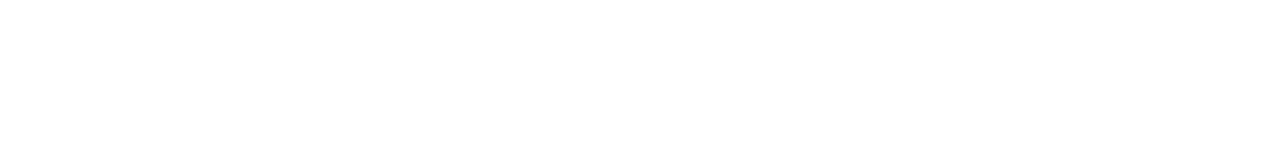
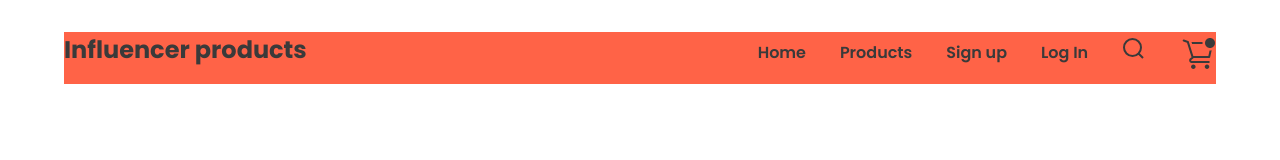
Before and after one commit to saikathassan23/Influencer-Gear, a plain HTML site: page index.html in a window 1280 px wide. Drawn offline with Linux system fonts and the light colour scheme.

Commit message:
nav done

```diff
--- a/index.html
+++ b/index.html
@@ -1,12 +1,58 @@
 <!DOCTYPE html>
 <html lang="en">
+
 <head>
     <meta charset="UTF-8">
     <meta name="viewport" content="width=device-width, initial-scale=1.0">
     <title>Influencer Gear</title>
+    <script src="https://kit.fontawesome.com/ebba72afab.js" crossorigin="anonymous"></script>
     <link rel="stylesheet" href="style.css">
 </head>
+
 <body>
+    <header>
+        <nav>
+            <h4>Influencer products</h4>
+            <div class="items">
+                <ul>
+                    <li><a href="">Home</a></li>
+                    <li><a href="">Products</a></li>
+                    <li><a href="">Sign up</a></li>
+                    <li><a href="">Log In</a></li>
+                    <li><a href=""><svg xmlns="http://www.w3.org/2000/svg" width="24" height="24"
+                        viewBox="0 0 24 24" fill="none">
+                        <path
+                            d="M21 21L16.514 16.506L21 21ZM19 10.5C19 12.7543 18.1045 14.9163 16.5104 16.5104C14.9163 18.1045 12.7543 19 10.5 19C8.24566 19 6.08365 18.1045 4.48959 16.5104C2.89553 14.9163 2 12.7543 2 10.5C2 8.24566 2.89553 6.08365 4.48959 4.48959C6.08365 2.89553 8.24566 2 10.5 2C12.7543 2 14.9163 2.89553 16.5104 4.48959C18.1045 6.08365 19 8.24566 19 10.5V10.5Z"
+                            stroke="#3A3A3A" stroke-width="2" stroke-linecap="round" />
+                    </svg></a></li>
+                    <li><a href=""><svg xmlns="http://www.w3.org/2000/svg" width="36" height="36" viewBox="0 0 36 36"
+                        fill="none">
+                        <path
+                            d="M13.3301 32C14.5727 32 15.5801 30.9926 15.5801 29.75C15.5801 28.5074 14.5727 27.5 13.3301 27.5C12.0874 27.5 11.0801 28.5074 11.0801 29.75C11.0801 30.9926 12.0874 32 13.3301 32Z"
+                            fill="#3A3A3A" />
+                        <path
+                            d="M27 32C28.2426 32 29.25 30.9926 29.25 29.75C29.25 28.5074 28.2426 27.5 27 27.5C25.7574 27.5 24.75 28.5074 24.75 29.75C24.75 30.9926 25.7574 32 27 32Z"
+                            fill="#3A3A3A" />
+                        <path
+                            d="M22.5702 7C22.5247 6.66859 22.5013 6.33452 22.5002 6C22.5013 5.66548 22.5247 5.33141 22.5702 5H11.4902L12.1402 7H22.5702Z"
+                            fill="#3A3A3A" />
+                        <path
+                            d="M30 13.5H29.58L28.33 19H13.33L8.75999 4.52999C8.71056 4.37645 8.62472 4.23714 8.50979 4.12396C8.39487 4.01077 8.25427 3.92707 8.09999 3.87999L3.99999 2.61999C3.87392 2.58125 3.74145 2.56772 3.61016 2.58017C3.47886 2.59262 3.3513 2.63082 3.23476 2.69257C2.9994 2.81728 2.82323 3.03038 2.74499 3.28499C2.66675 3.53959 2.69286 3.81486 2.81757 4.05021C2.94228 4.28557 3.15538 4.46175 3.40999 4.53999L6.99999 5.63999L11.59 20.14L9.94999 21.48L9.81999 21.61C9.41432 22.0775 9.18439 22.6718 9.16979 23.2906C9.15518 23.9094 9.35683 24.5139 9.73999 25C10.0125 25.3314 10.3589 25.5945 10.7513 25.7682C11.1438 25.9418 11.5714 26.0212 12 26H28.69C28.9552 26 29.2096 25.8946 29.3971 25.7071C29.5846 25.5196 29.69 25.2652 29.69 25C29.69 24.7348 29.5846 24.4804 29.3971 24.2929C29.2096 24.1053 28.9552 24 28.69 24H11.84C11.7248 23.9961 11.6126 23.9625 11.5142 23.9025C11.4159 23.8426 11.3346 23.7583 11.2783 23.6577C11.222 23.5572 11.1926 23.4439 11.1929 23.3286C11.1932 23.2134 11.2232 23.1002 11.28 23L13.69 21H29.13C29.3611 21.0056 29.5871 20.931 29.7695 20.7888C29.9518 20.6466 30.0792 20.4456 30.13 20.22L31.7 13.31C31.1424 13.4379 30.572 13.5016 30 13.5Z"
+                            fill="#3A3A3A" />
+                        <path
+                            d="M30 11C32.7614 11 35 8.76142 35 6C35 3.23858 32.7614 1 30 1C27.2386 1 25 3.23858 25 6C25 8.76142 27.2386 11 30 11Z"
+                            fill="#3A3A3A" />
+                    </svg></a></li>
+                </ul>
+            </div>
+        </nav>
+    </header>
+    <main>
 
+    </main>
+    <footer>
+
+    </footer>
 </body>
+
 </html>
--- a/style.css
+++ b/style.css
@@ -1,6 +1,62 @@
 @import url('https://fonts.googleapis.com/css2?family=Lato:wght@300;400;700;900&family=Open+Sans:wght@400;500;600;700;800&family=Poppins:wght@300;400;500;600;700;800&family=Space+Mono:wght@400;700&family=Work+Sans:wght@400;500;600;700;800&display=swap');
 
-*{
-    padding: 0;
-    margin: 0;
+* {
+  padding: 0;
+  margin: 0;
 }
+body {
+  font-family: 'Poppins', sans-serif;
+  max-width: 1440px;
+  margin: 0 auto;
+}
+/* Universal styles */
+:root {
+  --common-color: #3a3a3a;
+}
+
+ul {
+  list-style: none;
+}
+li a {
+  text-decoration: none;
+  color: black;
+}
+
+/* Header */
+header {
+  width: 90%;
+  margin: 0 auto;
+  padding-top: 2rem;
+}
+/* nav */
+nav {
+  display: flex;
+  align-items: baseline;
+  justify-content: space-between;
+  background-color: tomato;
+}
+ul {
+  display: flex;
+}
+nav h4 {
+  color: var(--common-color);
+  font-size: 1.5rem;
+  font-weight: 700;
+}
+ul li a {
+  margin-left: 2.12rem;
+  line-height: 2rem;
+  color: var(--common-color);
+  font-size: 1rem;
+  font-weight: 600;
+}
+
+/*----------- MEDIA QUERY -----------*/
+
+/* -------------- MOBILE SCREEN ----------- */
+@media screen and (max-width: 576px) {
+}
+
+/* ----------- TABLET SCREEN ----------- */
+@media screen and (min-width: 576px) and (max-width: 992px) {
+}
```
